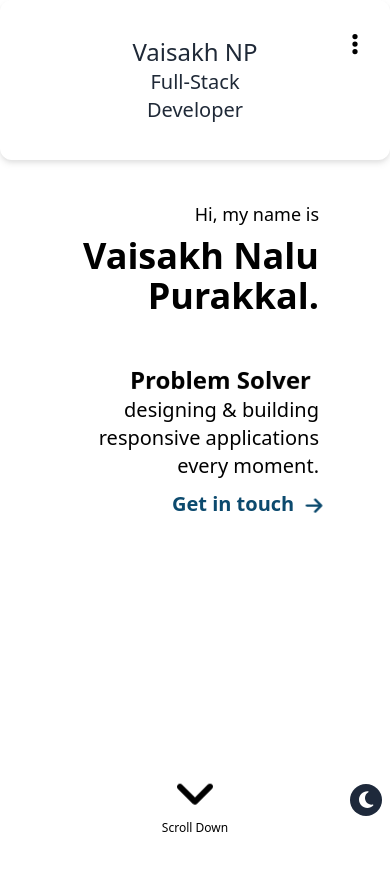
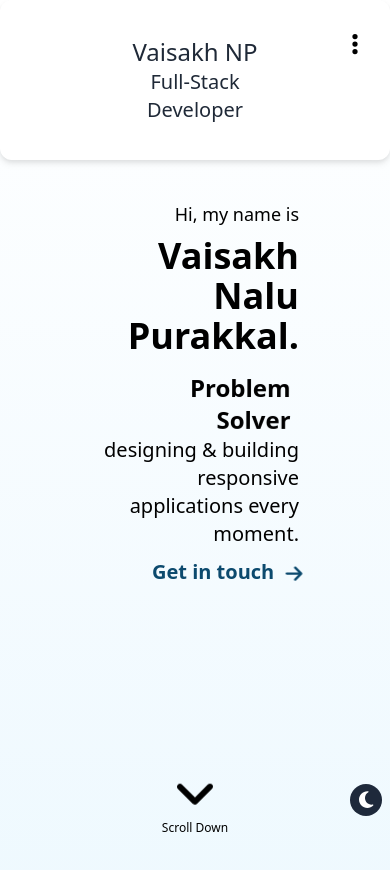
Before and after one commit to cr1spyvada/Simple-Portfolio, a Next.js app: page / in a window 390 px wide. Shown: the top 870 px of the page. Built offline with nearby package versions, Linux system fonts and the light colour scheme.

Commit message:
color fix 1st iteration

```diff
--- a/components/NavBar.js
+++ b/components/NavBar.js
@@ -9,7 +9,7 @@ export const NavBar = () => {
   const tabArray = ['About', 'Experience', 'Projects', 'Contact'];
   return (
     // TODO: add content to meta
-    <div className="relative rounded-xl flex px-20 z-[10000] dark:bg-slate-900 bg-white justify-between dark:drop-shadow-white drop-shadow-md w-full top-0 left-0 py-5 items-center flex-col md:flex-row">
+    <div className="relative rounded-xl flex px-20 z-[10000] dark:bg-sky-900 bg-white justify-between dark:drop-shadow-white drop-shadow-md w-full top-0 left-0 py-5 items-center flex-col md:flex-row">
       <div className="md:flex w-full items-center justify-between py-4 md:px-10 px-7">
         <div
           className="flex flex-col dark:text-white font-bold text-2xl items-center
@@ -35,7 +35,7 @@ export const NavBar = () => {
           )}
         </div>
         <ul
-          className={`md:flex shadow-md rounded-lg md:shadow-none md:justify-between gap-y-5 text-xl md:items-center md:pb-0 pb-12 absolute md:static dark:text-white dark:bg-slate-900 bg-white md:z-auto left-0 w-full md:w-auto md:pl-0 transition-all duration-500 ease-in ${
+          className={`md:flex shadow-md rounded-lg md:shadow-none md:justify-between gap-y-5 text-xl md:items-center md:pb-0 pb-12 absolute md:static dark:text-white dark:bg-sky-900 bg-white md:z-auto left-0 w-full md:w-auto md:pl-0 transition-all duration-500 ease-in ${
             open ? 'top-[10rem] ' : 'top-[-30rem]'
           }`}>
           {tabArray.map((value, idx) => (
--- a/components/sections/Hero.js
+++ b/components/sections/Hero.js
@@ -20,14 +20,16 @@ export const Hero = () => {
   return (
     <PageContainer height="h-screen">
       <div className="h-full w-full text-right flex justify-center items-start">
-        <div className="w-4/5 md:w-full font-light">
+        <div className="rounded-lg dark:bg-transparent px-5 w-4/5 md:w-full font-light">
           <div className="text-lg font-normal mb-2">Hi, my name is</div>
           <div className="text-xl font-thin text-right flex flex-col items-end">
             <div className="font-bold md:text-6xl text-4xl mb-4">Vaisakh Nalu Purakkal.</div>
             <div className="hero-target-container w-fit font-semibold mx-2">
               <div className="text-2xl hero-target">
                 <div className="hero-card-a w-fit">Software Developer</div>
-                <div className="hero-card-b w-fit ml-auto">Problem Solver</div>
+                <div className="hero-card-b w-fit whitespace-pre-wrap xs:whitespace-nowrap">
+                  {'Problem\nSolver'}
+                </div>
               </div>
             </div>
             <div>designing & building responsive applications every moment.</div>
--- a/pages/index.js
+++ b/pages/index.js
@@ -50,7 +50,7 @@ export default function Home() {
   }
 
   return (
-    <div className="bg-white text-xs sm:text-sm md:text-md lg:text-lg transition-colors duration-500 dark:bg-slate-900">
+    <div className="bg-gradient-to-b from-white to-sky-200 text-xs sm:text-sm md:text-md lg:text-lg transition-colors duration-500 dark:from-sky-900 dark:to-slate-900">
       <Head>
         <meta content="width=device-width, initial-scale=1" name="viewport" />
       </Head>
--- a/styles/globals.css
+++ b/styles/globals.css
@@ -42,6 +42,7 @@ html {
 
 .hero-card-b {
   position: absolute;
+  height: 100%;
   top: 0;
   right: 0;
   transform: rotateX(180deg);
--- a/tailwind.config.js
+++ b/tailwind.config.js
@@ -4,7 +4,7 @@ module.exports = {
   content: ['./pages/**/*.{js,ts,jsx,tsx}', './components/**/*.{js,ts,jsx,tsx}'],
   theme: {
     screens: {
-      xs: '480px',
+      xs: '420px',
       sm: '640px',
       md: '768px',
       lg: '1024px',
@@ -17,10 +17,10 @@ module.exports = {
         26: '104px'
       },
       colors: {
-        martinique: '#303655',
-        loblolly: '#bfcbce',
-        nepal: '#84a7ba',
-        wildblueyonder: '#6f90af'
+        w4: '#1C0118',
+        w3: '#5C80BC',
+        w2: '#C57B57',
+        w1: '#F0F9F6'
       },
       animation: {
         bounceX: 'bounceH 1s infinite',
```
